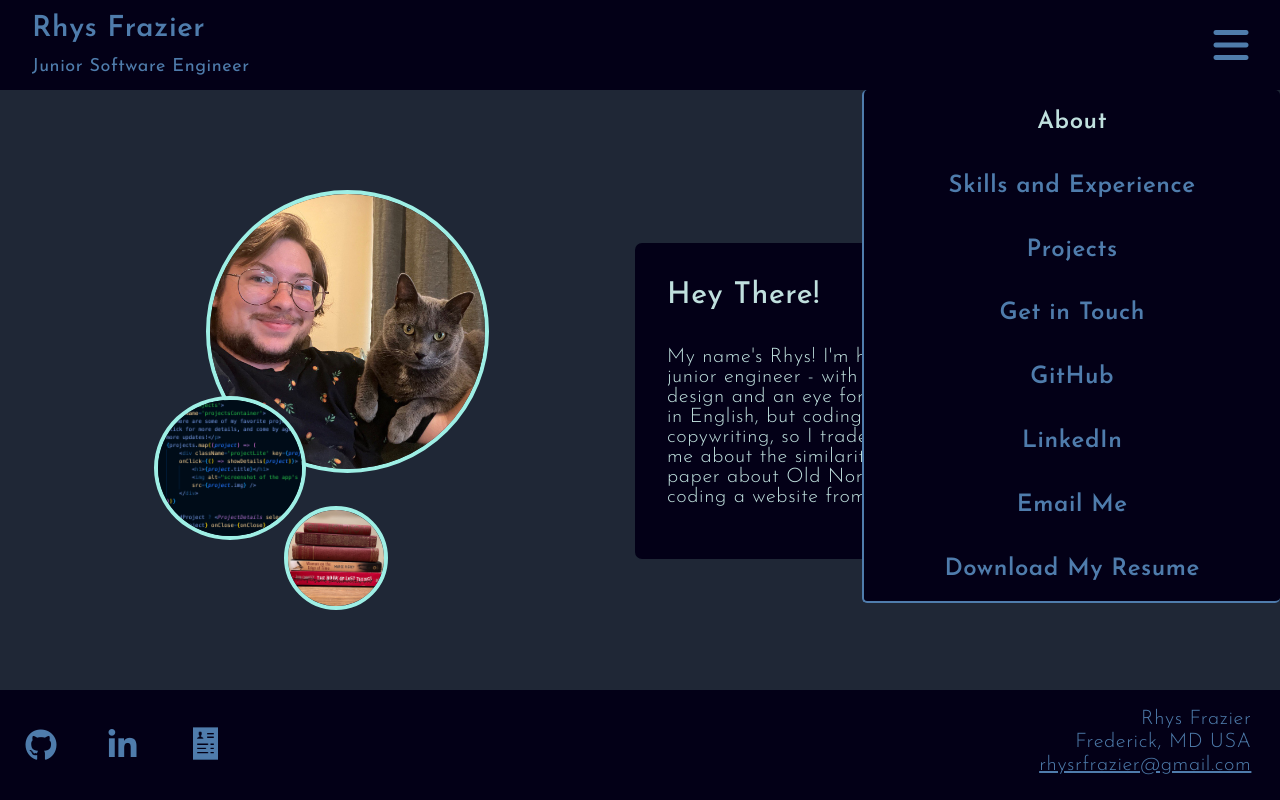
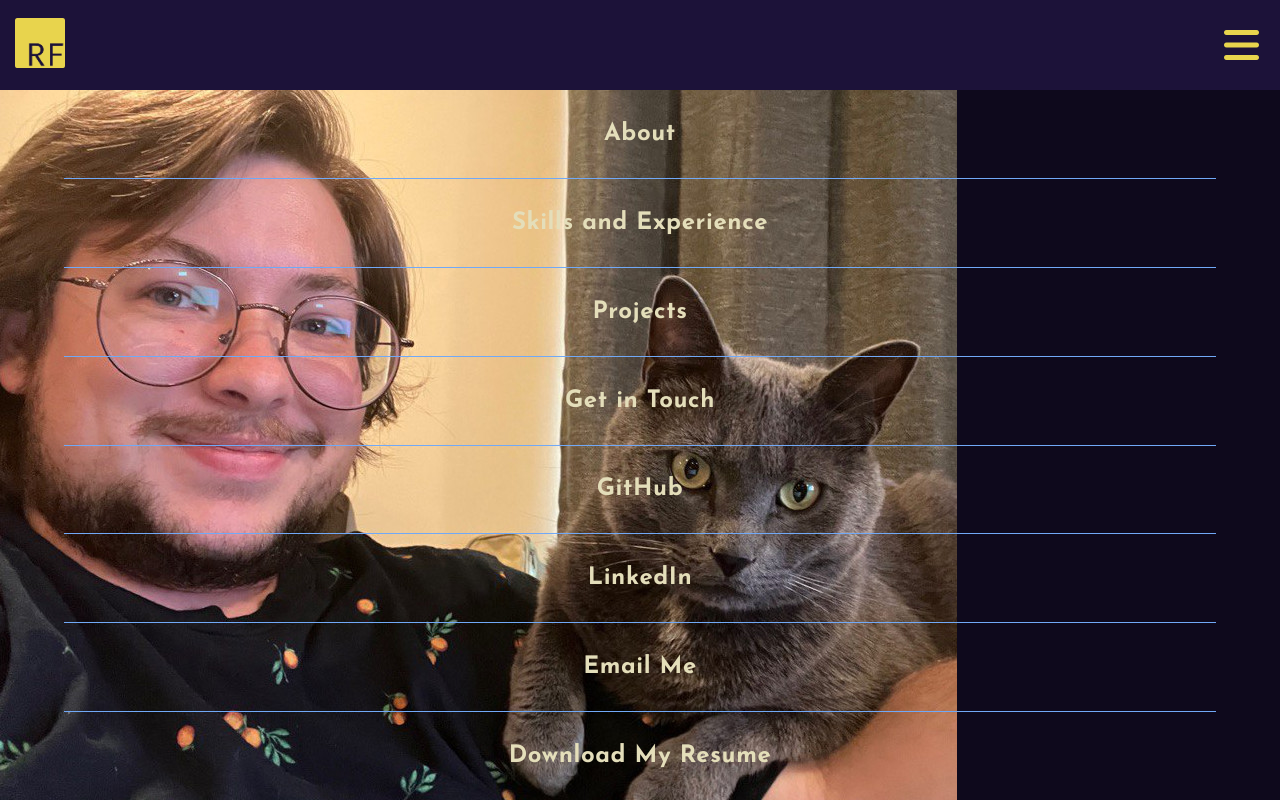
Before and after one commit to rhysrfrazier/Portfolio, a React (Vite) app: page / in a window 1280 px wide. Both pictures are taken after a click on the button "Open navigation menu". Shown: the top 800 px of the page. Built offline with nearby package versions, Linux system fonts and the light colour scheme.

Commit message:
redid mobile nav and burger

```diff
--- a/src/App.css
+++ b/src/App.css
@@ -1,4 +1,89 @@
-/* Nav and body and universal */
+/* Universal */
+
+body {
+  height: 100vh;
+  width: 100vw;
+  margin: 0 auto;
+  background-color: #0e091c;
+
+  font-family: 'Josefin Sans', sans-serif;
+  letter-spacing: .6px;
+
+  color: #e8d44d;
+}
+
+body a {
+  color: #e4deba;
+  text-decoration: none;
+}
+
+/* Nav */
+
+.navbar {
+  position: fixed;
+  height: 90px;
+  top: 0;
+  right: 0;
+  left: 0;
+
+  background: #1c1239;
+
+  display: flex;
+  align-items: center;
+  justify-content: space-between;
+}
+
+.RFlogo {
+  max-width: 50px;
+  margin: 15px;
+}
+
+/* hide the links that aren't in the burger until the screen is bigger */
+
+.navLinks {
+  display: none;
+}
+
+a {
+  border-bottom: 1px solid #71a9f7;
+  width: 90%;
+  text-align: center;
+}
+
+/* burger style */
+
+.navBurger {
+  background-color: #1c1239;
+  border: none;
+  color: #e8d44d;
+  margin: 15px;
+}
+
+.burgerMenu {
+  position: fixed;
+  top: 90px;
+  right: 0;
+  left: 0;
+  bottom: 0;
+
+  display: flex;
+  flex-direction: column;
+  justify-content: space-evenly;
+  align-items: center;
+}
+
+.burgerMenu a {
+  display: flex;
+  justify-content: center;
+  align-items: center;
+  flex-grow: 1;
+}
+
+.lastBurgerLink {
+  border-bottom: 0
+}
+
+/* Nav and body and universal
 
 body {
   height: 100vh;
@@ -8,11 +93,6 @@ body {
   letter-spacing: .6px;
   margin: 0 auto;
   padding: 0;
-
-
-  position: relative;
-
-  overflow-x: hidden;
 }
 
 p {
@@ -21,7 +101,7 @@ p {
 }
 
 .routesContainer {
-  /* overflow: none; */
+  /* overflow: none;
   height: 100%;
   width: 100vw;
 
@@ -95,7 +175,7 @@ p {
 }
 
 
-/* footer */
+/* footer
 .footer {
   position: fixed;
   bottom: 0;
@@ -136,7 +216,7 @@ i {
   padding: 0 2vw 0 2vw;
 }
 
-/* about */
+/* about
 
 .aboutSection {
   height: 100vh;
@@ -221,7 +301,7 @@ i {
 
 
 
-/* resume */
+/* resume
 
 .resumeContainer {
   position: absolute;
@@ -300,7 +380,7 @@ i {
 }
 
 
-/* projects */
+/* projects
 
 .tooltip {
   position: relative;
@@ -394,7 +474,7 @@ i {
   padding-bottom: 2rem;
 }
 
-/* project details */
+/* project details
 
 .projectTiles {
   display: flex;
@@ -468,7 +548,7 @@ i {
 }
 
 
-/* contact */
+/* contact
 
 .contactContainer {
   padding-bottom: 10rem;
@@ -564,7 +644,7 @@ textarea {
   color: rgb(3, 0, 23);
 }
 
-/* smaller screens */
+/* smaller screens
 
 @media screen and (max-width: 1450px) {
   .resumeLeft {
@@ -676,11 +756,11 @@ textarea {
 
 }
 
-/* mobile and tablet*/
+/* mobile and tablet
 
 @media screen and (max-width: 800px) {
 
-  /* nav bar and footer */
+  /* nav bar and footer
   .navSubtitle {
     display: none;
   }
@@ -719,7 +799,7 @@ textarea {
     display: none;
   }
 
-  /* About */
+  /* About
 
   .aboutSection {
     margin-right: 0;
@@ -770,14 +850,14 @@ textarea {
     width: 100vw;
   }
 
-  /* Resume */
+  /* Resume
 
   .xpStack {
     grid-template-columns: auto auto;
     padding-bottom: 50px;
   }
 
-  /*Projects */
+  /*Projects
 
   .projectsContainer {
     margin-bottom: 0;
@@ -819,7 +899,7 @@ textarea {
     display: none
   }
 
-  /*Contact*/
+  /*Contact
 
   .contactContainer {
     text-align: center;
@@ -839,4 +919,4 @@ textarea {
   .contactBox {
     margin: 0 auto;
   }
-}
+} */
--- a/src/App.jsx
+++ b/src/App.jsx
@@ -14,12 +14,10 @@ function App() {
     <div className='app'>
       <Nav />
       <About />
-      {/* need to redo the skills and resume section because it gets in the way of the about as it is */}
-      {/* need to redo the formatting of projects - full thing without modals because fuck me ig */}
+      {/* <Resume />
       <Projects />
       <Contact />
-      <Footer />
-
+      <Footer /> */}
     </div>
   )
 }
--- a/src/components/Nav.jsx
+++ b/src/components/Nav.jsx
@@ -25,8 +25,7 @@ export default function Nav() {
     return (
         <div className='navbar'>
             <div className='navName'>
-                <h1>Rhys Frazier</h1>
-                <h2 className='navSubtitle'>Junior Software Engineer</h2>
+                <img className='RFlogo' src='RF.png' alt='RF initials in the style of the JavaScript logo'/>
             </div>
             <div className='navLinks'>
                 <Link to='/' >
@@ -38,7 +37,7 @@ export default function Nav() {
                 <Link to='/projects' >
                     <h2 className={makeActive('/projects')}>Projects</h2>
                 </Link>
-                <Link to='/contact' >
+                <Link to='/contact'>
                     <h2 className={makeActive('/contact')}>Get in Touch</h2>
                 </Link>
             </div>
@@ -69,7 +68,7 @@ export default function Nav() {
                 <Link to='mailto:rhysrfrazier@gmail.com' target='_blank' onClick={revealMenu}>
                     <h2>Email Me</h2>
                 </Link>
-                <Link to='Rhys_Frazier_Resume.pdf' target='_blank' download onClick={revealMenu}>
+                <Link className='lastBurgerLink' to='Rhys_Frazier_Resume.pdf' target='_blank' download onClick={revealMenu}>
                     <h2>Download My Resume</h2>
                 </Link>
             </div> : null}
```
Also changed, not shown: src/components/Main.jsx (deleted, +0 -15 lines), public/RF.png (added).
